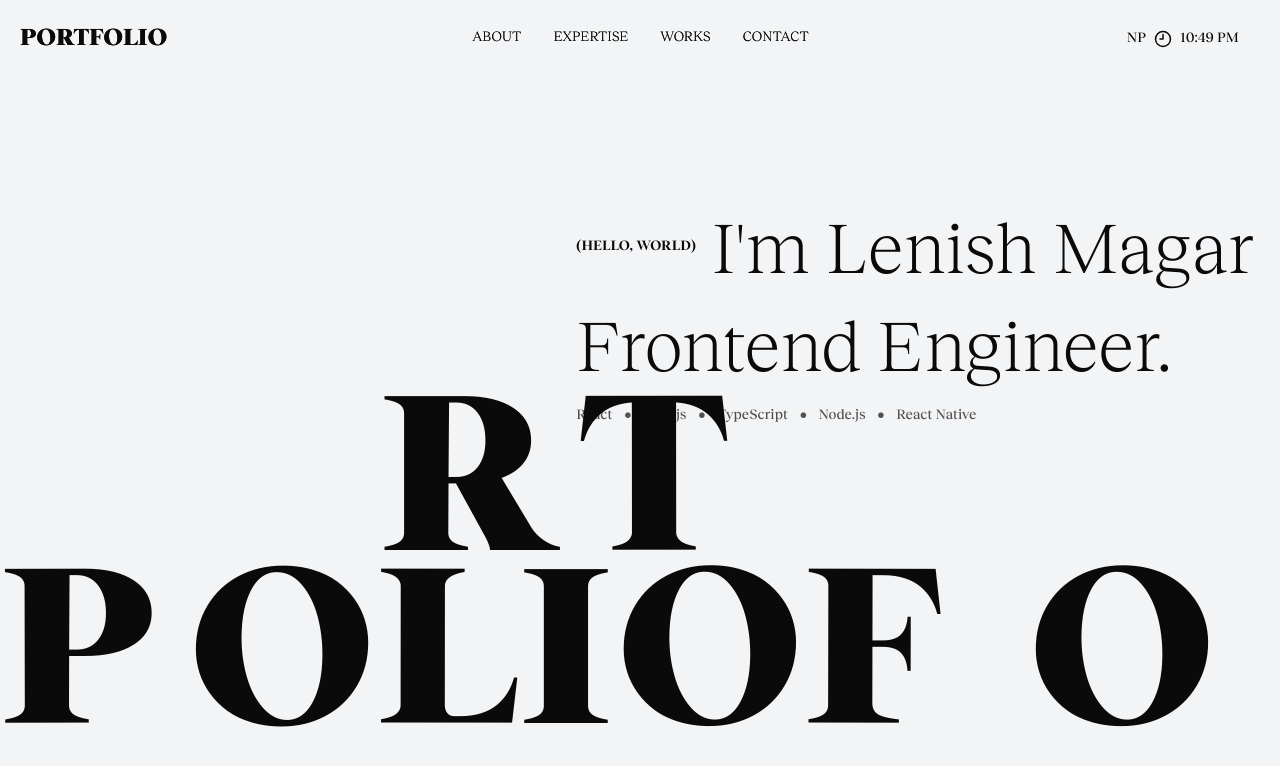
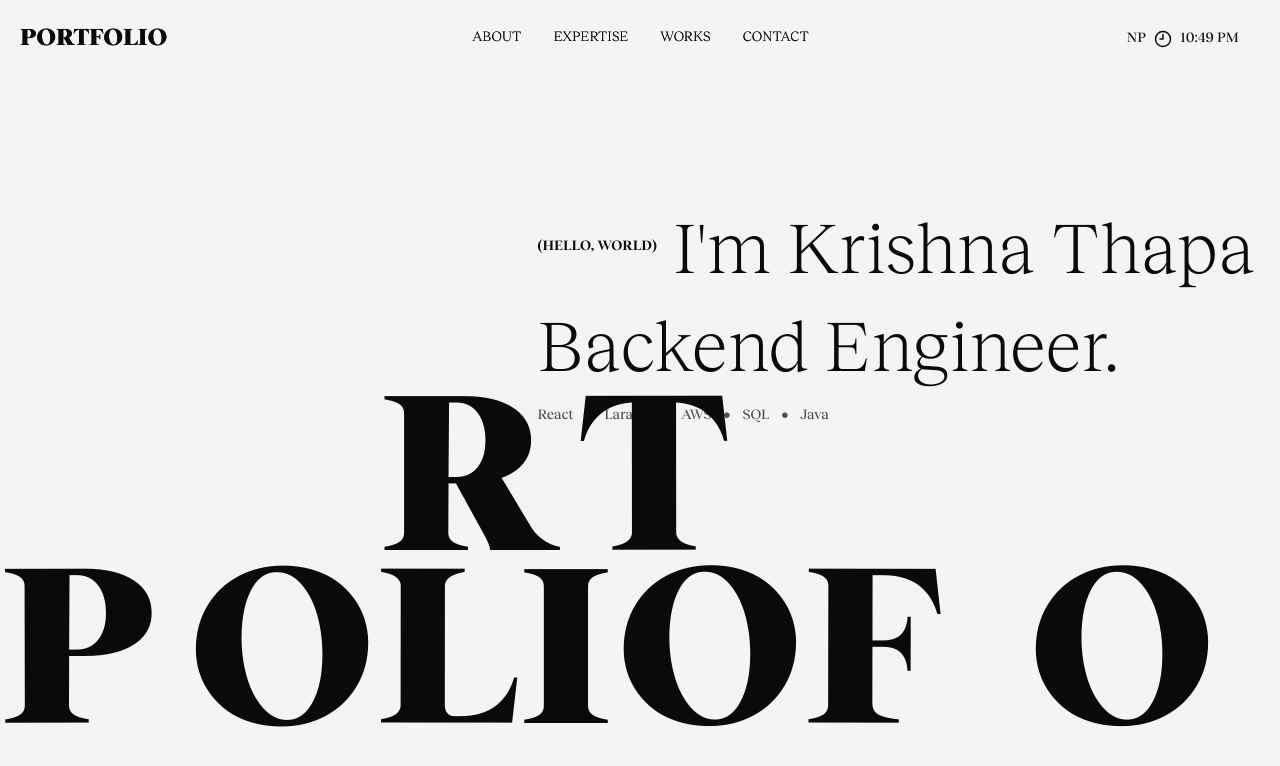
Before and after one commit to KrishnaThapa74/Payload_Portfolio, a Next.js app: page / in a window 1280 px wide. Shown: the top 766 px of the page. Built offline with nearby package versions, Linux system fonts and the light colour scheme.

Commit message:
Footer and home  added

```diff
--- a/app/page.tsx
+++ b/app/page.tsx
@@ -18,22 +18,22 @@ function page() {
                 (Hello, World)
               </span>
               <span className="text-3xl sm:text-4xl md:text-5xl lg:text-6xl xl:text-7xl 2xl:text-[68px] leading-tight">
-                I'm Lenish Magar
+                I'm Krishna Thapa
               </span>
             </div>
             <div className="text-3xl sm:text-4xl md:text-5xl lg:text-6xl xl:text-7xl 2xl:text-[68px] leading-tight mt-2">
-              <div>Frontend Engineer.</div>
+              <div>Backend Engineer.</div>
             </div>
             <div className="flex flex-wrap gap-2 sm:gap-3 mt-4 text-xs sm:text-sm font-medium opacity-70">
               <span>React</span>
               <span>•</span>
-              <span>Next.js</span>
+              <span>Laravel</span>
               <span>•</span>
-              <span>TypeScript</span>
+              <span>AWS</span>
               <span>•</span>
-              <span>Node.js</span>
+              <span>SQL</span>
               <span>•</span>
-              <span>React Native</span>
+              <span>Java</span>
             </div>
           </ViewReveal>
         </div>
--- a/components/footer.tsx
+++ b/components/footer.tsx
@@ -42,10 +42,10 @@ function Footer() {
               (Get in touch)
             </label>
             <a
-              href="mailto:lenishmagar@gmail.com"
+              href="mailto:thapakriss74@gmail.com"
               className="text-xl sm:text-2xl hover:opacity-50 transition-opacity"
             >
-              lenishmagar@gmail.com
+              thapakriss74@gmail.com
             </a>
           </div>
         </div>
@@ -80,7 +80,7 @@ function Footer() {
       </div>
       <div className="w-full flex justify-center items-center mt-10 md:mt-20 mb-4 overflow-hidden select-none">
         <h1 className="text-[12.8vw] font-black opacity-[0.08] leading-none tracking-tighter hover:opacity-20 transition-opacity duration-500">
-          R4V3NSH4D0W
+          KrishnaThapa74
         </h1>
       </div>
 
@@ -91,7 +91,7 @@ function Footer() {
       <div className="flex flex-col sm:flex-row justify-between items-start sm:items-center gap-4 mb-6 md:mb-10">
         <span className="flex items-center gap-1 text-xs sm:text-sm text-neutral-500">
           <Copyright size={14} className="inline-block shrink-0" />
-          2024 Lenish. All rights reserved.
+          2026 Krishna. All rights reserved.
         </span>
       </div>
     </footer>
```
